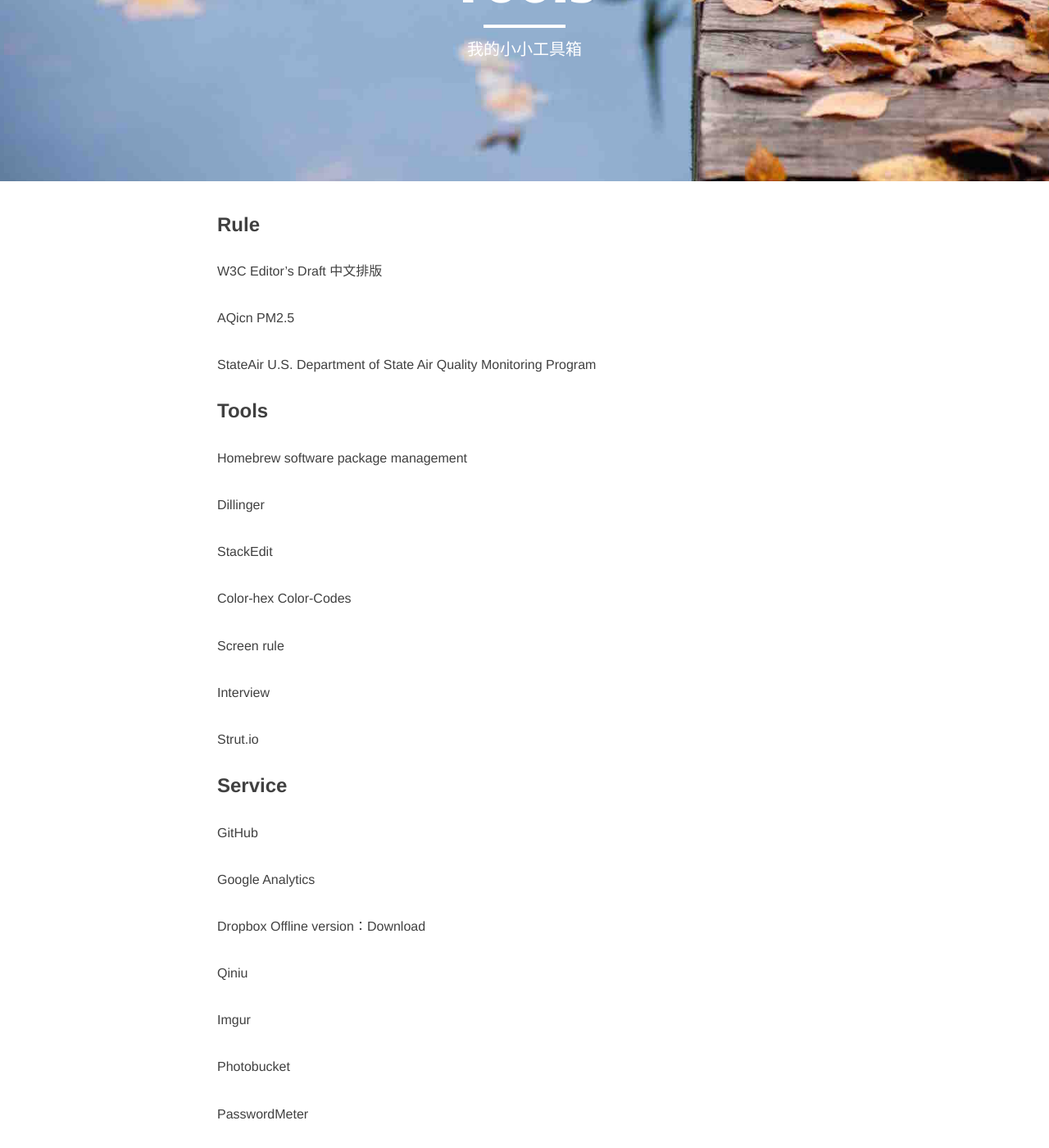
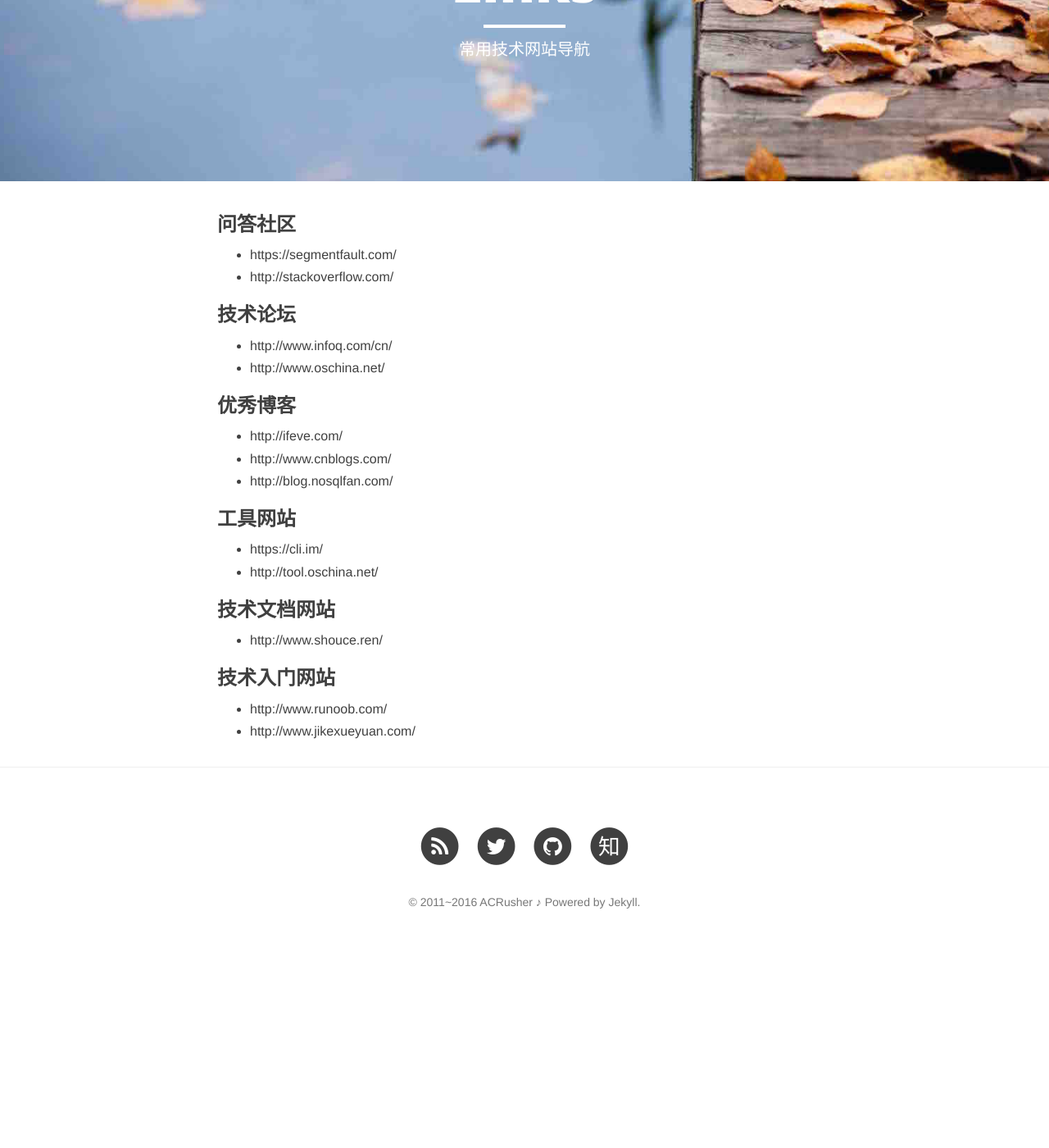
Before and after one commit to ACRusher/blog, a Jekyll site: the page built from Tools.md, in a window 1280 px wide and 1400 px high, scrolled down 207 px. Shown: the whole window at 82% size. Built offline with Jekyll 4.4.1, drawn with Linux system fonts in a browser that asks for light colours; nearby versions of some CDN libraries; after the commit the page ends 1385 px from its top, so only the background shows below that; some of the changed text lies outside the part shown.

```diff
--- a/Tools.md
+++ b/Tools.md
@@ -1,115 +1,37 @@
 ---
 layout: page
-title: "Tools"
-description: "我的小小工具箱"
+title: "Links"
+description: "常用技术网站导航"
 header-img: "img/autumn.jpg"
 ---
 
 
-### Rule
+### 问答社区
 
-[W3C Editor's Draft](http://w3c.github.io/clreq/#glyphs_sizes_and_positions_in_character_faces_of_punctuation_marks) 中文排版
+- [https://segmentfault.com/](https://segmentfault.com/)
+- [http://stackoverflow.com/](http://stackoverflow.com/)
 
-[AQicn](http://aqicn.org/city/) PM2.5
+### 技术论坛
 
-[StateAir](http://stateair.net/) U.S. Department of State Air Quality Monitoring Program
+- [http://www.infoq.com/cn/](http://www.infoq.com/cn/)
+- [http://www.oschina.net/](http://www.oschina.net/)
 
-### Tools
+### 优秀博客
 
-[Homebrew](http://brew.sh/) software package management
+- [http://ifeve.com/](http://ifeve.com/)
+- [http://www.cnblogs.com/](http://www.cnblogs.com/)
+- [http://blog.nosqlfan.com/](http://blog.nosqlfan.com/)
 
-[Dillinger](http://dillinger.io/)
+### 工具网站
 
-[StackEdit](https://stackedit.io/editor#)
+- [https://cli.im/](https://cli.im/)
+- [http://tool.oschina.net/](http://tool.oschina.net/)
 
-[Color-hex Color-Codes](http://www.color-hex.com/)
+### 技术文档网站
 
-[Screen rule](http://azeril.me/Screenrule/)
+- [http://www.shouce.ren/](http://www.shouce.ren/)
 
-[Interview](http://azeril.me/Interview/)
+### 技术入门网站
 
-[Strut.io](http://strut.io/)
-
-### Service
-
-[GitHub](https://github.com/)
-
-[Google Analytics](https://analytics.google.com/analytics/web/)
-
-[Dropbox](https://www.dropbox.com/)  Offline version：[Download](https://www.dropbox.com/downloading?plat=mac&full=1)
-
-[Qiniu](http://qiniu.com)
-
-[Imgur](http://imgur.com/)
-
-[Photobucket](photobucket.com)
-
-[PasswordMeter](http://www.passwordmeter.com)
-
-[Evernote](https://www.evernote.com/)
-
-[IFTTT](https://ifttt.com/)
-
-[NeteaseMusic](http://music.163.com/)
-
-[Duolingo](duolingo.com) Language Learning
-
-[ChromeSync](https://www.google.com/settings/chrome/sync) Chrome 同步设置
-
-[Alexa](http://www.alexa.com/) 网站查询
-
-[Archive.org](http://archive.org/web/web.php) 时光机
-
-### Convert
-
-[jp2a](https://csl.name/jp2a/) JPEG to ASCII converter
-
-[Shorten](http://www.waqiang.com/index.php/url/shorten) 网址转换
-
-[Damotou](http://www.damotou.com/index.php) 在线转换工具 Icon 图标
-
-[Convertio](https://convertio.co/zh/csv-xls/) 在线转换 csv2xls (消除中文字符乱码)
-
-[直書](http://antiintelgather.github.io/) 橫轉直排版
-
-[Speedyshare](http://www.speedyshare.com/) 在线文件分享
-
-[Feedex](http://feedex.net/) Rss 烧录
-
-[ClipConverter](http://www.clipconverter.cc/) 转换和下载 Youtube 视频
-
-[Worditout](http://worditout.com/) Tags Cloud
-
-[草料二维码生成器](http://cli.im/)
-
-### Resources
-
-[IT-eBooks](http://it-ebooks.info/)
-
-[Library Genesis](http://gen.lib.rus.ec/)
-
-[bookfi.org](http://en.bookfi.org/)
-
-[Mobilism](http://forum.mobilism.org/viewforum.php?f=120&sid=5d7797456253aa3d63635b4f492ad1ce)
-
-[康熙字典](http://www.zdic.net/z/kxzd/)
-
-### Just Try
-
-[Rainy Mood](http://www.rainymood.com/)
-
-[Sad for Japan](http://www.sadforjapan.com/)
-
-[Norse IPViking Live](http://map.ipviking.com/)
-
-[Random.org](https://www.random.org/)
-
-[Breathing Earth](http://www.breathingearth.net/)
-
-[360° Aerial Panorama](http://www.airpano.com/)  3D Virtual Tours Around the World
-
-[Global Language Network](http://language.media.mit.edu/visualizations/books)
-
-[iPanda](http://live.ipanda.com/) Panda live
-
-[The Scale of Universe2](http://htwins.net/scale2/)
+- [http://www.runoob.com/](http://www.runoob.com/)
+- [http://www.jikexueyuan.com/](http://www.jikexueyuan.com/)
```
